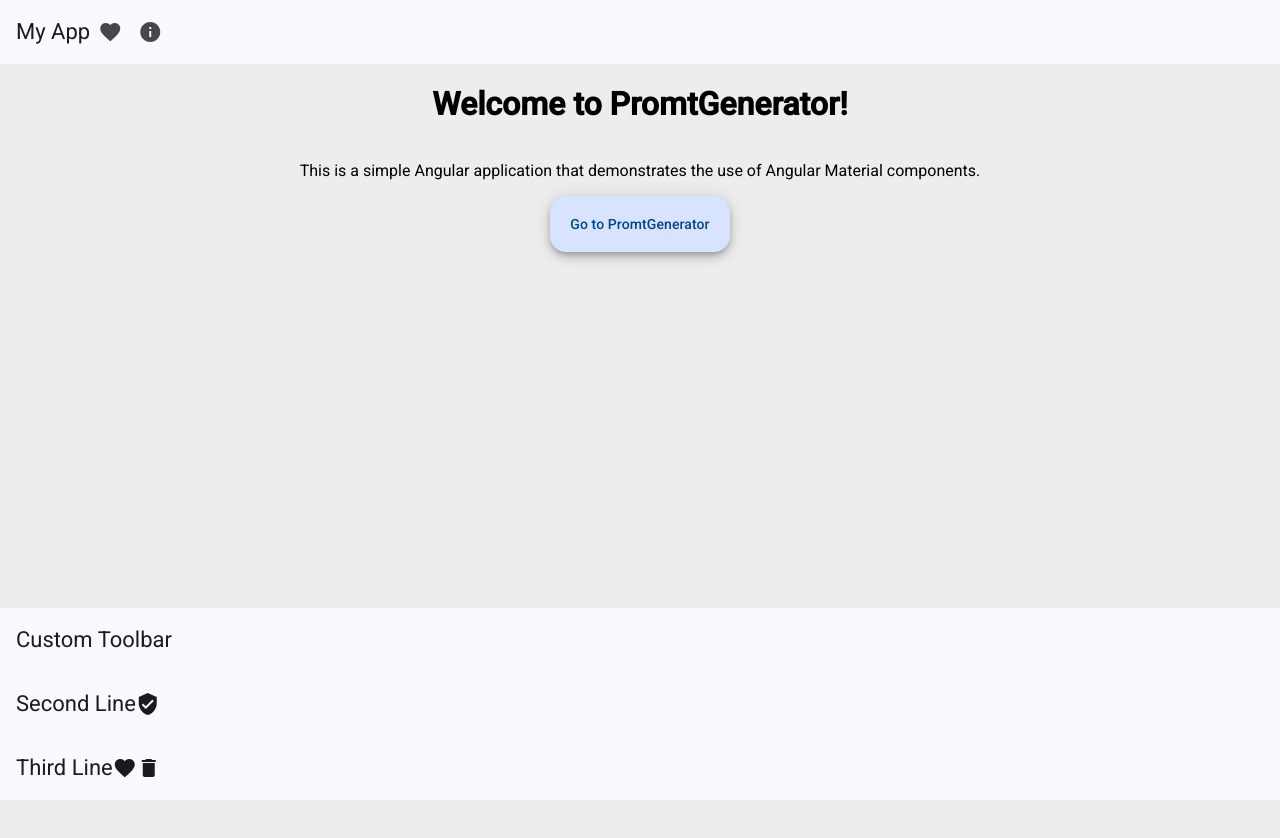
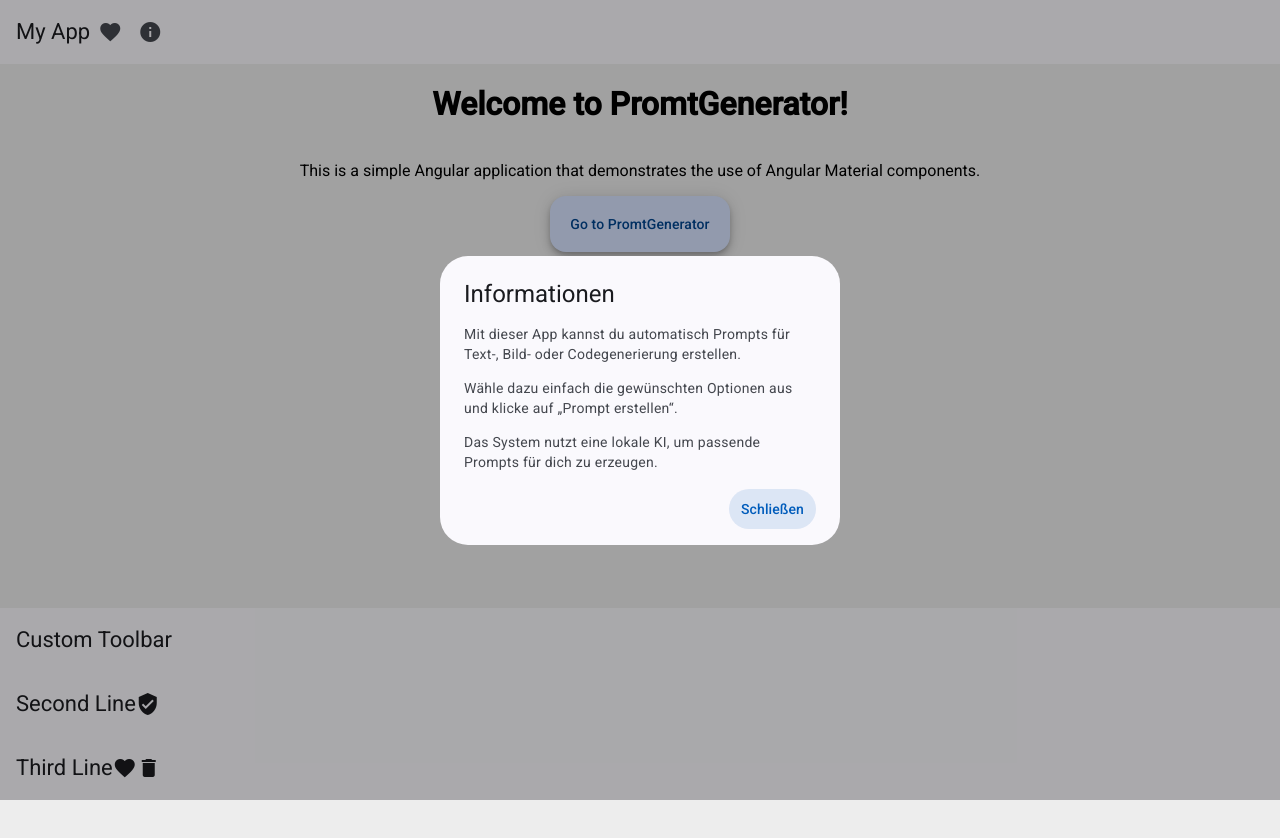
Before and after one commit to AlexejHein/PromtGenerator-, an Angular app: page / in a window 1280 px wide. Both pictures are taken after a click on the button "info". Shown: the top 838 px of the page. After the commit the page ends 800 px from the top, so only its background shows below. Built offline with nearby package versions, Linux system fonts and the light colour scheme.

Commit message:
first commit

```diff
--- a/src/app/header-menu/header-menu.component.html
+++ b/src/app/header-menu/header-menu.component.html
@@ -5,7 +5,7 @@
   <button mat-icon-button class="example-icon favorite-icon" aria-label="Example icon-button with heart icon">
     <mat-icon>favorite</mat-icon>
   </button>
-  <button mat-icon-button class="example-icon favorite-icon" aria-label="Example icon-button with heart icon">
+  <button mat-icon-button class="example-icon favorite-icon" aria-label="Example icon-button with heart icon" (click)="openInfoDialog()">
     <mat-icon>info</mat-icon>
   </button>
 
--- a/src/app/header-menu/header-menu.component.ts
+++ b/src/app/header-menu/header-menu.component.ts
@@ -1,4 +1,6 @@
 import { Component } from '@angular/core';
+import {MatDialog} from '@angular/material/dialog';
+import {InfoDialogComponent} from '../info-dialog/info-dialog.component';
 
 @Component({
   selector: 'app-header-menu',
@@ -8,4 +10,11 @@ import { Component } from '@angular/core';
 })
 export class HeaderMenuComponent {
 
+  constructor(private dialog: MatDialog) { }
+
+  openInfoDialog(): void {
+    this.dialog.open(InfoDialogComponent, {
+      width: '400px'
+    });
+  }
 }
--- /dev/null
+++ b/src/app/info-dialog/info-dialog.component.html
@@ -0,0 +1,9 @@
+<h1 mat-dialog-title>Informationen</h1>
+<div mat-dialog-content>
+  <p>Mit dieser App kannst du automatisch Prompts für Text-, Bild- oder Codegenerierung erstellen.</p>
+  <p>Wähle dazu einfach die gewünschten Optionen aus und klicke auf „Prompt erstellen“.</p>
+  <p>Das System nutzt eine lokale KI, um passende Prompts für dich zu erzeugen.</p>
+</div>
+<div mat-dialog-actions align="end">
+  <button mat-button mat-dialog-close>Schließen</button>
+</div>
```
Also changed, not shown: src/app/app.module.ts (+9 -2 lines), src/app/info-dialog/info-dialog.component.ts (added, +11 -0 lines), src/app/info-dialog/info-dialog.component.scss (added), 1 other file (tests, documents, lock files or other folders).
